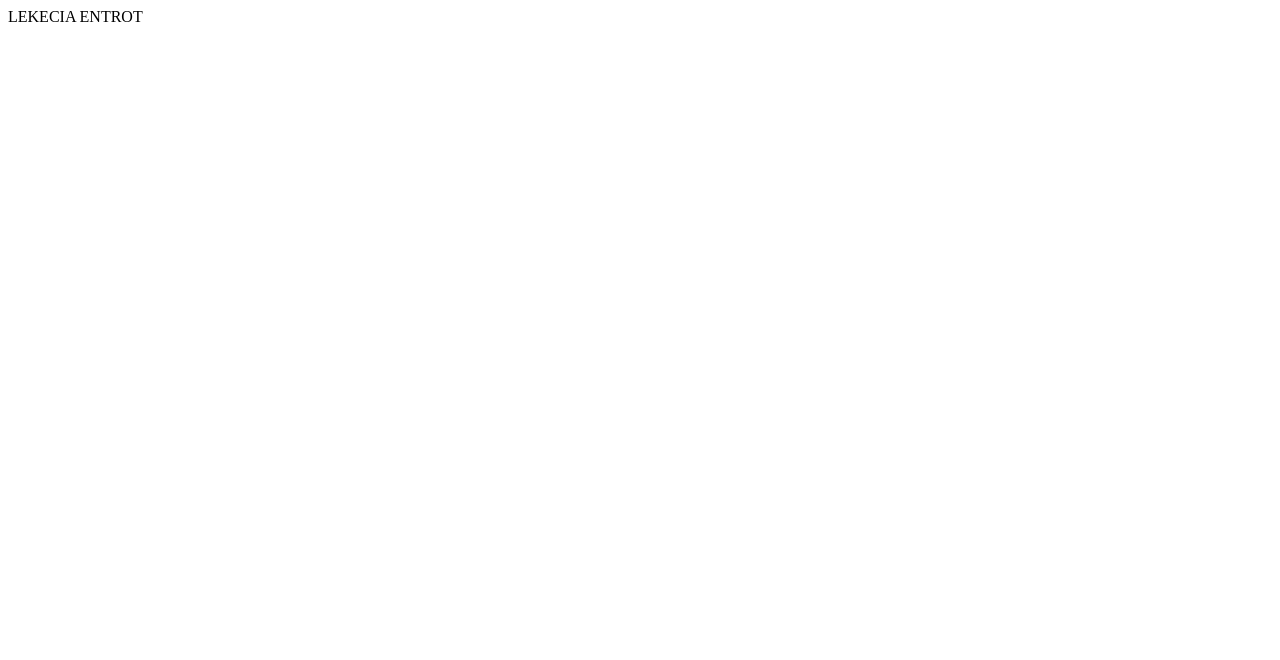
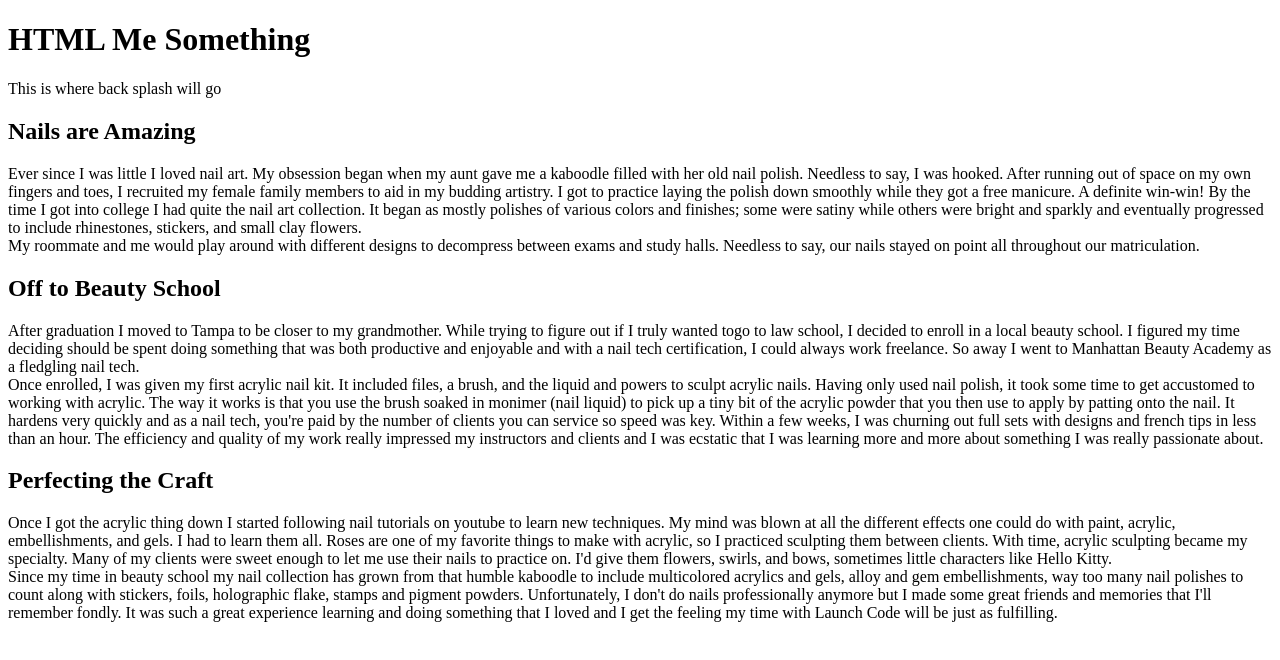
Before and after one commit to GurlFriday88/html-me-something, a plain HTML site: page index.html in a window 1280 px wide. Drawn offline with Linux system fonts and the light colour scheme.

Commit message:
Added article content

```diff
--- a/index.html
+++ b/index.html
@@ -1 +1,64 @@
-<p>LEKECIA ENTROT</p>
+<!DOCTYPE html>
+
+<head>
+    <meta charset="utf-8">
+    <meta http-equiv="X-UA-Compatible" content="IE=edge">
+    <title></title>
+    <meta name="description" content="">
+    <meta name="viewport" content="width=device-width, initial-scale=1">
+</head>
+
+<body>
+    <div class="container">
+        <h1>HTML Me Something</h1>
+    </div>
+    <div class="splash">
+        <p>This is where back splash will go </p>
+
+    </div>
+    <main>
+        <article>
+            <h1>Nails are Amazing</h1>
+            <p>Ever since I was little I loved nail art. My obsession began when my aunt gave me a kaboodle filled with her
+                old nail polish. Needless to say, I was hooked. After running out of space on my own fingers and toes, I
+                recruited my female family members to aid in my budding artistry. I got to practice laying the polish down
+                smoothly while they got a free manicure. A definite win-win! By the time I got into college I had quite the
+                nail art collection. It began as mostly polishes of various colors and finishes; some were satiny while others
+                were bright and sparkly and eventually progressed to include rhinestones, stickers, and small clay flowers.
+                <br> My roommate and me would play around with different designs to decompress between exams and study halls.
+                Needless to say, our nails stayed on point all throughout our matriculation.</p>
+
+            <h2>Off to Beauty School</h2>
+            <p>After graduation I moved to Tampa to be closer to my grandmother. While trying to figure out if I truly wanted
+                togo to law school, I decided to enroll in a local beauty school. I figured my time deciding should be spent
+                doing something that was both productive and enjoyable and with a nail tech certification, I could always
+                work freelance. So away I went to Manhattan Beauty Academy as a fledgling nail tech.
+                <br> Once enrolled, I was given my first acrylic nail kit. It included files, a brush, and the liquid and powers
+                to sculpt acrylic nails. Having only used nail polish, it took some time to get accustomed to working with
+                acrylic. The way it works is that you use the brush soaked in monimer (nail liquid) to pick up a tiny bit
+                of the acrylic powder that you then use to apply by patting onto the nail. It hardens very quickly and as
+                a nail tech, you're paid by the number of clients you can service so speed was key. Within a few weeks, I
+                was churning out full sets with designs and french tips in less than an hour. The efficiency and quality
+                of my work really impressed my instructors and clients and I was ecstatic that I was learning more and more
+                about something I was really passionate about.
+            </p>
+            <h2>Perfecting the Craft</h2>
+            <p>Once I got the acrylic thing down I started following nail tutorials on youtube to learn new techniques. My mind
+                was blown at all the different effects one could do with paint, acrylic, embellishments, and gels. I had
+                to learn them all. Roses are one of my favorite things to make with acrylic, so I practiced sculpting them
+                between clients. With time, acrylic sculpting became my specialty. Many of my clients were sweet enough to
+                let me use their nails to practice on. I'd give them flowers, swirls, and bows, sometimes little characters
+                like Hello Kitty.
+                <br>Since my time in beauty school my nail collection has grown from that humble kaboodle to include multicolored
+                acrylics and gels, alloy and gem embellishments, way too many nail polishes to count along with stickers,
+                foils, holographic flake, stamps and pigment powders. Unfortunately, I don't do nails professionally anymore
+                but I made some great friends and memories that I'll remember fondly. It was such a great experience learning
+                and doing something that I loved and I get the feeling my time with Launch Code will be just as fulfilling.
+                </p>
+        </article>
+    </main>
+
+
+</body>
+
+</html>
```
